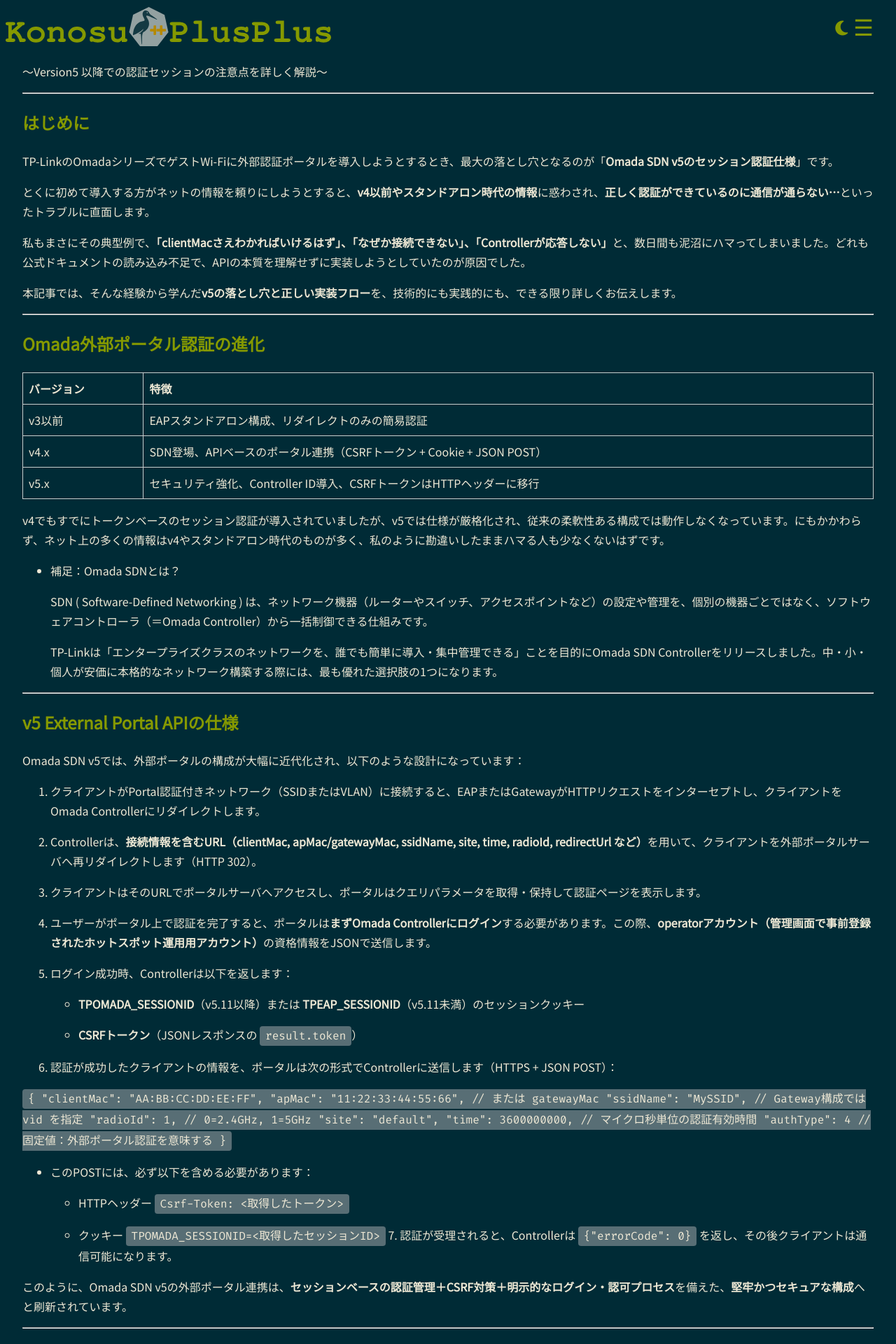
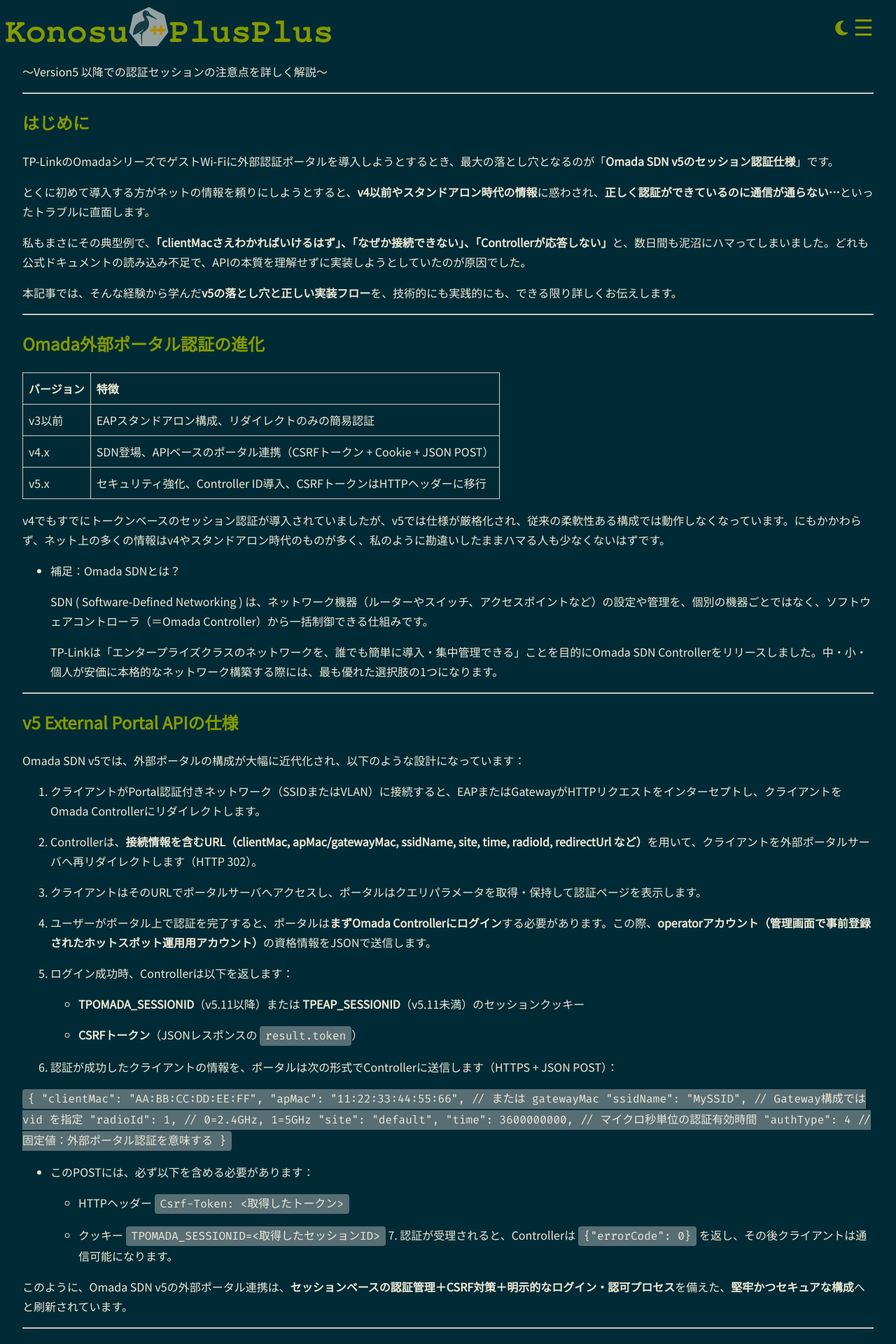
Before and after one commit to konosuplusplus/konosuplusplus.github.io, a Jekyll site: the page built from _posts/2025-06-21-OmadaV5_guide.md, in a window 1280 px wide. Shown: the top 1920 px of the page at 70% size. Built offline with Jekyll 4.4.1, drawn with Linux system fonts in a browser that asks for light colours; our own code applies the rules of GitHub Pages for plain Markdown files.

Commit message:
minor update style.scss

```diff
--- a/assets/css/style.scss
+++ b/assets/css/style.scss
@@ -76,23 +76,6 @@
   }
 
   th, td {
-    background-color: $light-bg;
-    border-color: #ccc;
-  }
-
-  .table-wrapper {
-    overflow-x: auto;
-    -webkit-overflow-scrolling: touch;
-    margin-bottom: 1.5rem;
-  }
-
-  table {
-    width: 100%;
-    border-collapse: collapse;
-    min-width: 480px; /* 小さい画面ではスクロールさせる */
-  }
-
-  th, td {
     border: 1px solid #ccc;
     padding: 0.5rem;
     text-align: left;
@@ -141,18 +124,6 @@
     &:hover {
       color: $brand-base;
     }
-  }
-
-  .table-wrapper {
-    overflow-x: auto;
-    -webkit-overflow-scrolling: touch;
-    margin-bottom: 1.5rem;
-  }
-
-  table {
-    width: 100%;
-    border-collapse: collapse;
-    min-width: 480px; /* 小さい画面ではスクロールさせる */
   }
 
   th, td {
@@ -245,20 +216,16 @@
 .table-wrapper {
   overflow-x: auto;
   -webkit-overflow-scrolling: touch;
+  max-width: 100%;
   margin-bottom: 1.5rem;
 }
 
 table {
-  width: 100%;
+  width: auto;
   border-collapse: collapse;
   min-width: 480px;
 }
 
-th, td {
-  padding: 0.5rem;
-  text-align: left;
-  white-space: nowrap;
-}
 
 .icon-toggle {
   all: unset; // デフォルトのbuttonスタイルを完全にリセット
```
